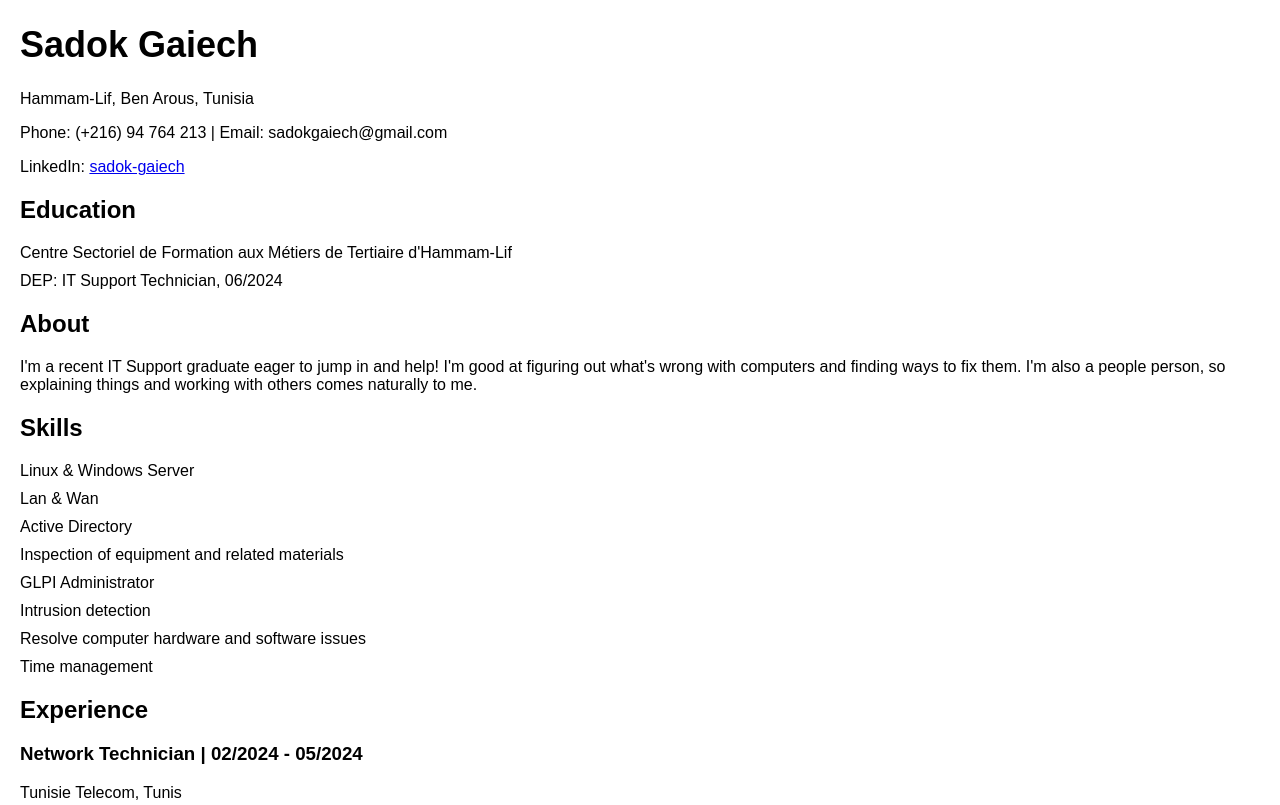
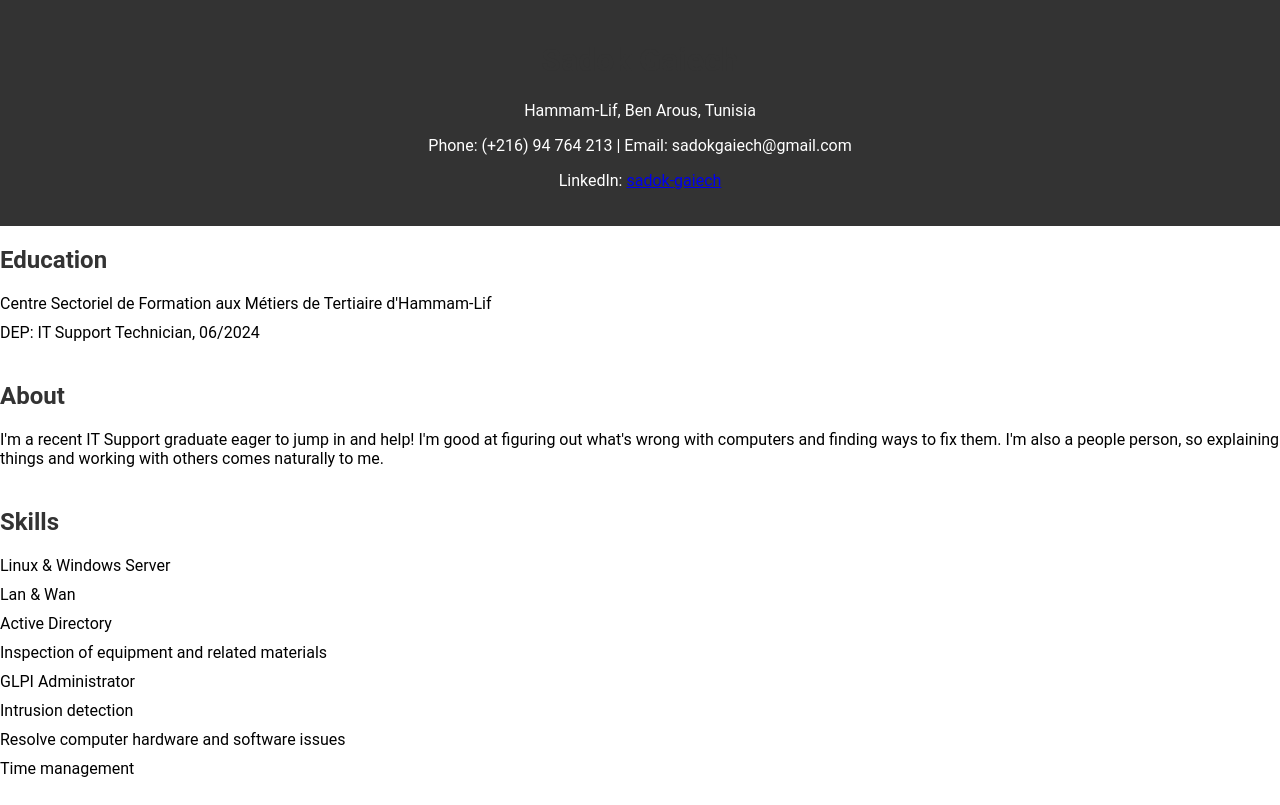
Before and after one commit to Deadeye1998/Sadok-CV, a plain HTML site: page index.html in a window 1280 px wide. Shown: the top 805 px of the page. Drawn offline with Linux system fonts and the light colour scheme.

Commit message:
styles.css

```diff
--- a/styles.css
+++ b/styles.css
@@ -1,14 +1,32 @@
 body {
-  font-family: Arial, sans-serif;
-  margin: 20px;
+  font-family: 'Roboto', sans-serif;
+  margin: 0;
+  padding: 0;
 }
 
-h1 {
-  font-size: 36px;
+.container {
+  max-width: 800px;
+  margin: 0 auto;
+  padding: 20px;
 }
 
-h2 {
-  font-size: 24px;
+header {
+  background-color: #333;
+  color: white;
+  padding: 20px;
+  text-align: center;
+}
+
+main {
+  padding: 20px;
+}
+
+section {
+  margin-bottom: 40px;
+}
+
+h1, h2 {
+  color: #333;
 }
 
 ul {
```
